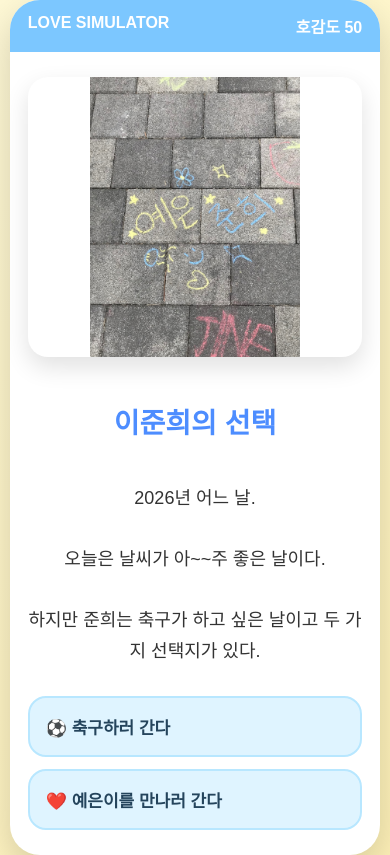
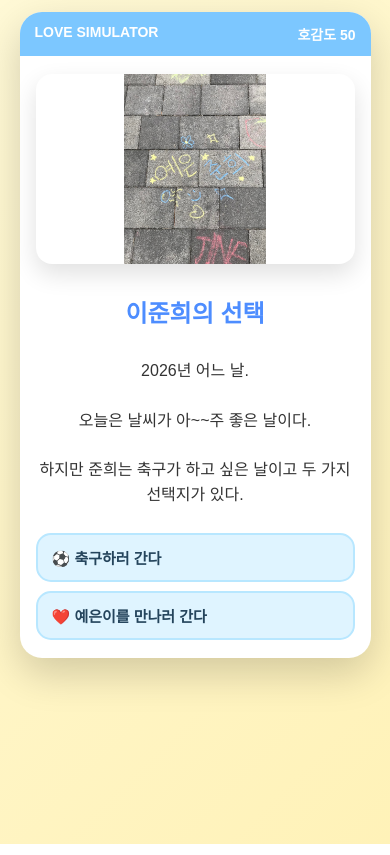
Before and after one commit to lye110502/the-story-continues, a plain HTML site: page index.html in a window 390 px wide. Drawn offline with Linux system fonts and the light colour scheme.

Commit message:
Update style.css

```diff
--- a/style.css
+++ b/style.css
@@ -118,35 +118,50 @@ button:hover {
 }
 
 @media (max-width: 768px) {
+  body {
+    align-items: flex-start;
+    padding: 12px 0;
+  }
 
   .game {
-        width: 95%;
+    width: 90%;
+    max-width: 420px;
+    border-radius: 22px;
+  }
+
+  .top-bar {
+    padding: 12px 15px;
+    font-size: 14px;
   }
 
   .screen {
-        padding: 25px 18px;
+    padding: 18px 16px;
+    min-height: auto;
   }
 
   #scene-image {
-        max-height: 280px;
+    width: 100%;
+    max-height: 190px;
+    height: auto;
+    object-fit: contain;
+    border-radius: 16px;
+    margin-bottom: 14px;
   }
 
   h1 {
-        font-size: 28px;
+    font-size: 24px;
+    margin-bottom: 14px;
   }
 
   p {
-        font-size: 18px;
-        line-height: 1.7;
+    font-size: 16px;
+    line-height: 1.55;
   }
 
   button {
-        padding: 16px;
-        font-size: 17px;
-    }
-
-    .top-bar {
-        padding: 14px 18px;
-        font-size: 16px;
+    padding: 12px 14px;
+    font-size: 15px;
+    margin-top: 9px;
+    border-radius: 15px;
   }
 }
```
Lines whose indentation alone changed are shown as unchanged.
